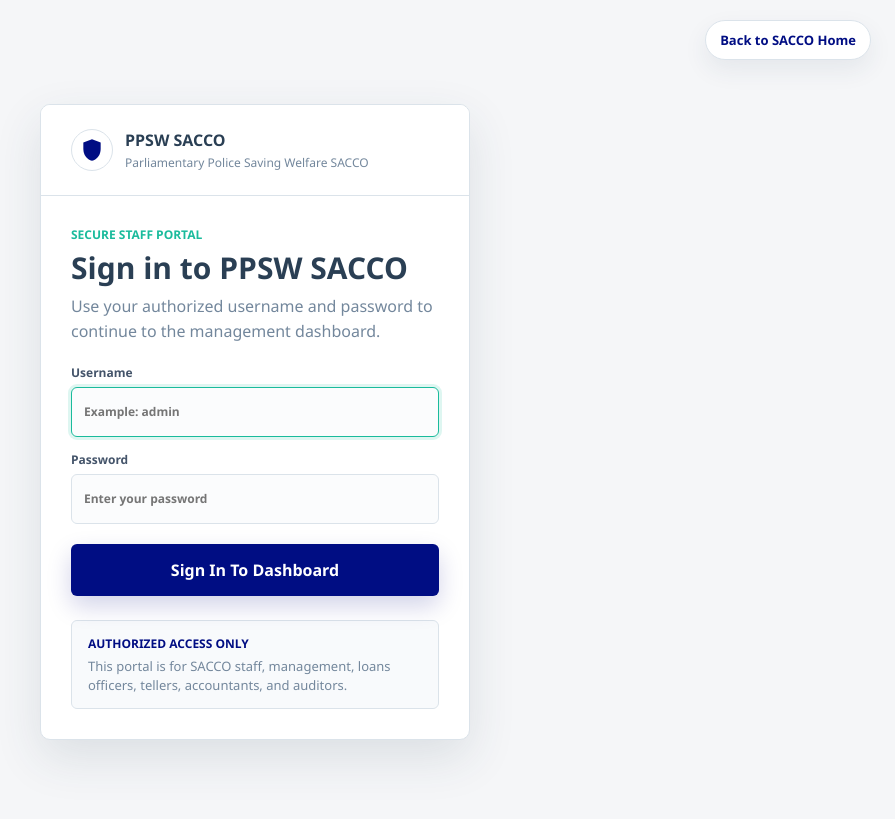
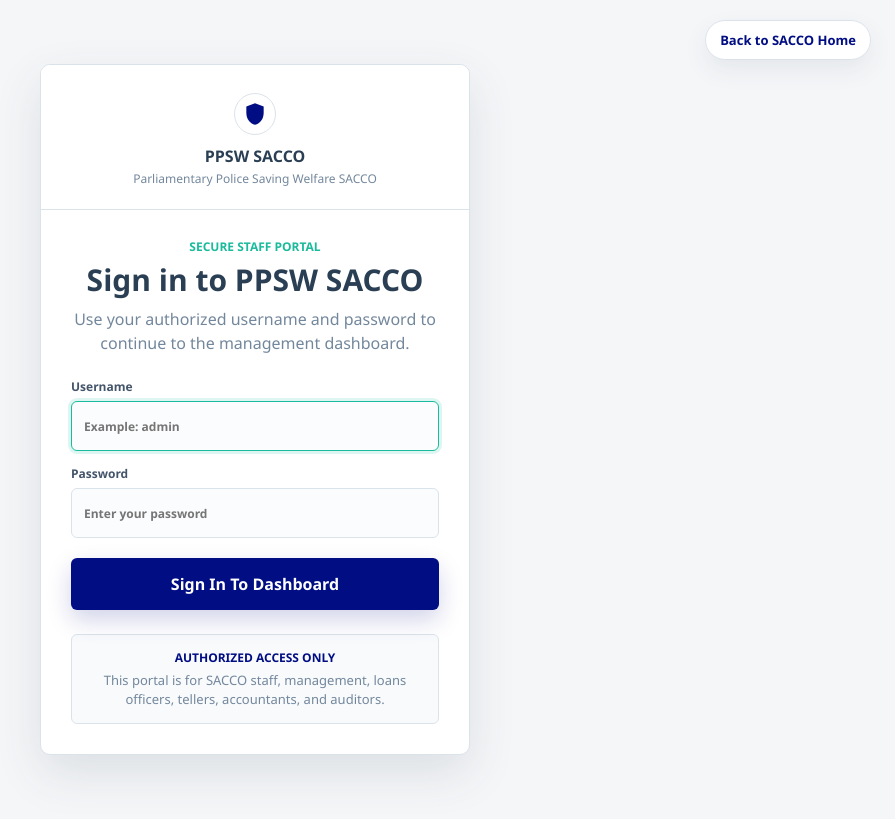
Before and after one commit to safiarogose/SaccoManagemntSystem, a Django app: page /login/ in a window 1280 px wide. Shown: the whole page, without its empty margins (385-1280 px from the left). Before the commit the page ends 759 px from the top, so only its background shows below. Run offline with Django 5.2, Linux system fonts and the light colour scheme.

Commit message:
login  ui cleaning

```diff
--- a/core/templates/core/auth_base.html
+++ b/core/templates/core/auth_base.html
@@ -54,7 +54,7 @@
             display: grid;
             place-items: center;
             min-height: 100vh;
-            padding: 78px 18px 34px;
+            padding: 64px 18px;
         }
 
         .auth-card {
@@ -67,12 +67,13 @@
         }
 
         .auth-brand {
-            display: flex;
-            align-items: center;
-            gap: 12px;
-            padding: 24px 30px;
+            display: grid;
+            justify-items: center;
+            gap: 10px;
+            padding: 28px 30px 22px;
             border-bottom: 1px solid var(--auth-line);
             background: #ffffff;
+            text-align: center;
         }
 
         .brand-mark {
@@ -115,8 +116,9 @@
         }
 
         .auth-heading {
-            margin: 0 30px 20px;
-            padding-top: 30px;
+            margin: 0 30px 22px;
+            padding-top: 28px;
+            text-align: center;
         }
 
         .eyebrow {
@@ -153,6 +155,7 @@
             color: #44546a;
             font-size: 12px;
             font-weight: 800;
+            text-align: left;
         }
 
         .auth-form input {
@@ -198,6 +201,7 @@
             border: 1px solid var(--auth-line);
             border-radius: 6px;
             background: #f8fafc;
+            text-align: center;
         }
 
         .auth-footnote span {
--- a/static/styles.css
+++ b/static/styles.css
@@ -2687,7 +2687,7 @@ td {
     grid-template-columns: 1fr;
     place-items: center;
     min-height: 100vh;
-    padding: 78px 18px 34px;
+    padding: 64px 18px;
 }
 
 .auth-portal-page .auth-visual {
@@ -2705,13 +2705,22 @@ td {
 }
 
 .auth-portal-page .auth-brand {
+    display: grid;
+    justify-items: center;
+    gap: 10px;
     border-bottom: 1px solid #dbe3ea;
     background: #ffffff;
     color: #2a3f54;
+    text-align: center;
 }
 
 .auth-portal-page .auth-brand span {
     color: #73879c;
+}
+
+.auth-portal-page .auth-heading,
+.auth-portal-page .auth-footnote {
+    text-align: center;
 }
 
 @media print {
```
Also changed, not shown: styles.css (+10 -1 lines).
